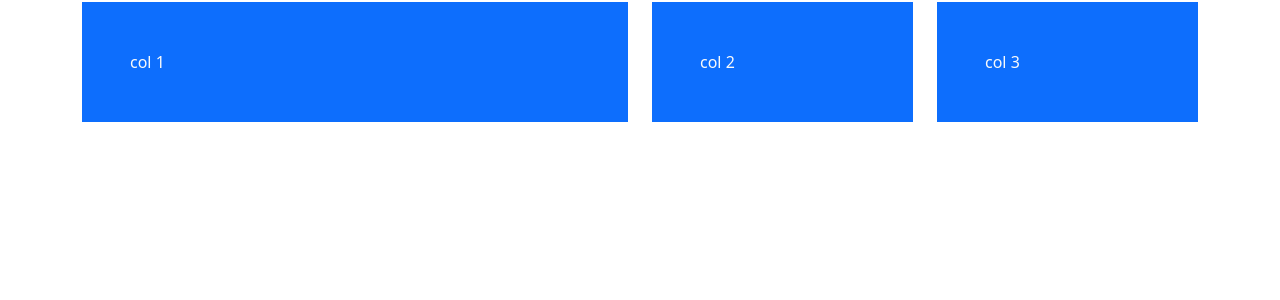
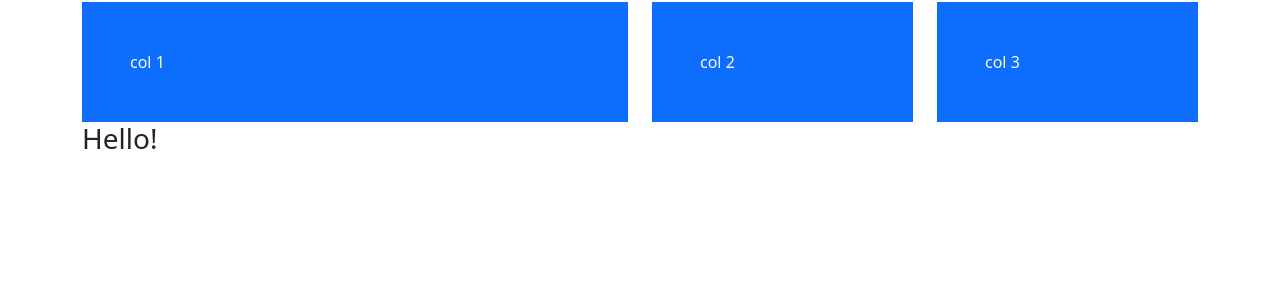
Before and after one commit to YohanSarmiento/project-webcommerce, a Django app: page /store/ in a window 1280 px wide. Shown: the part 148-448 px from the top of the page. Run offline with Django 5.2, Linux system fonts and the light colour scheme; some libraries are stand-ins or nearby versions.

Commit message:
I am in my new branch

```diff
--- a/store/templates/home.html
+++ b/store/templates/home.html
@@ -17,6 +17,7 @@
         <div class="row gy-3"> <!-- manually change gutter using g{d}-{n} -->
             <div class="col-sm-4 col-lg-6">
                 <div class="p-5 bg-primary text-light">col 1</div>
+                <h3>Hello!</h3>
             </div>
             <div class="col-sm-4 col-lg-3">
                 <div class="p-5 bg-primary text-light">col 2</div>
```
